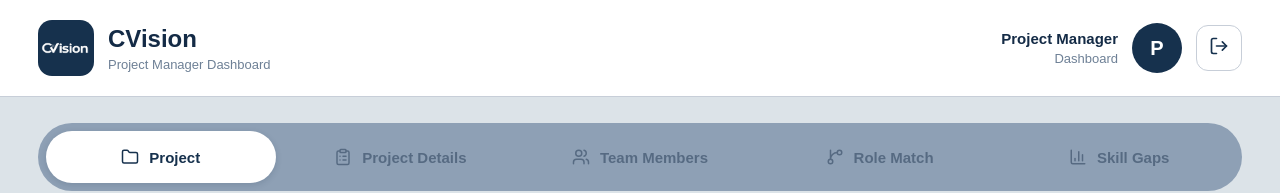
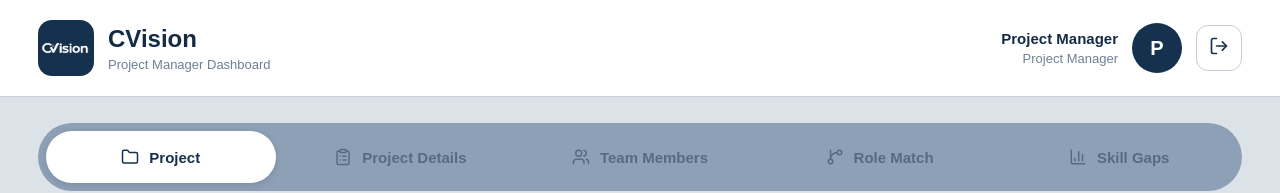
Before and after one commit to HebaAlhjaj/CVision-Frontend, a React app: page /project-manager/my-project in a window 1280 px wide. Shown: the top 193 px of the page. Built offline with nearby package versions, Linux system fonts and the light colour scheme; no server answers; the HTML template or start-up script is replaced by a standard one.

Commit message:
Update my projects dropdown UI

```diff
--- a/src/features/project-manager/ProjectManagerLayout.jsx
+++ b/src/features/project-manager/ProjectManagerLayout.jsx
@@ -24,7 +24,6 @@ const [selectedProjectId, setSelectedProjectId] = useState(
     localStorage.getItem("name") ||
       localStorage.getItem("username") ||
       localStorage.getItem("full_name") ||
-      localStorage.getItem("email") ||
       "Project Manager"
   );
 
@@ -35,7 +34,6 @@ const [selectedProjectId, setSelectedProjectId] = useState(
       localStorage.getItem("name") ||
         localStorage.getItem("username") ||
         localStorage.getItem("full_name") ||
-        localStorage.getItem("email") ||
         "Project Manager"
     );
   }, [location.pathname]);
@@ -100,7 +98,7 @@ const [selectedProjectId, setSelectedProjectId] = useState(
         <div className="tm-topbar-right">
           <div className="tm-user-info">
             <h4>{userName}</h4>
-            <p>Dashboard</p>
+            <p>Project Manager</p>
           </div>
 
           <div className="tm-avatar">
--- a/src/features/team-member/TeamMemberLayout.jsx
+++ b/src/features/team-member/TeamMemberLayout.jsx
@@ -10,7 +10,6 @@ export default function TeamMemberLayout() {
     localStorage.getItem("name") ||
     localStorage.getItem("username") ||
     localStorage.getItem("full_name") ||
-    localStorage.getItem("email") ||
     "Team Member";
 
   const firstLetter = userName.charAt(0).toUpperCase();
```
